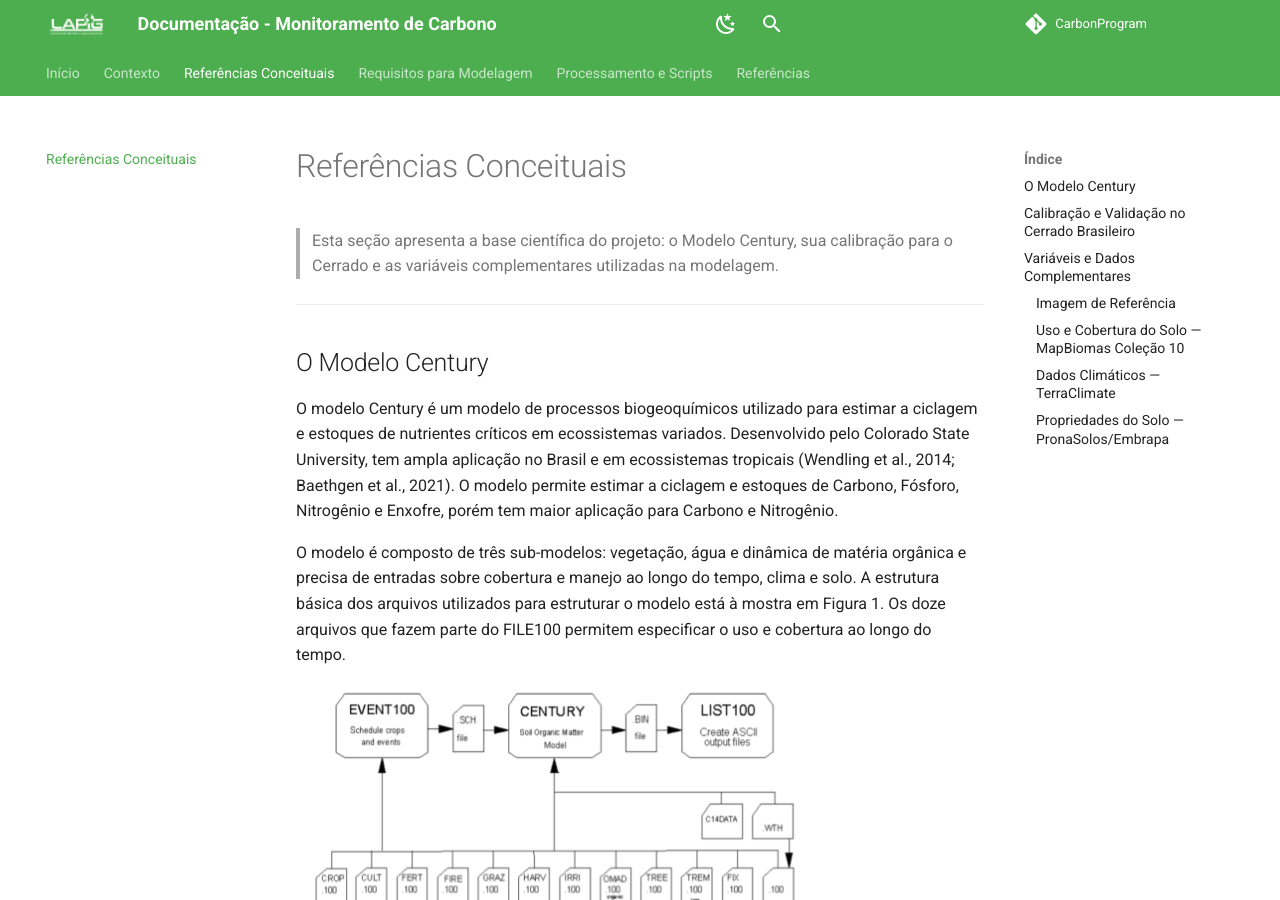
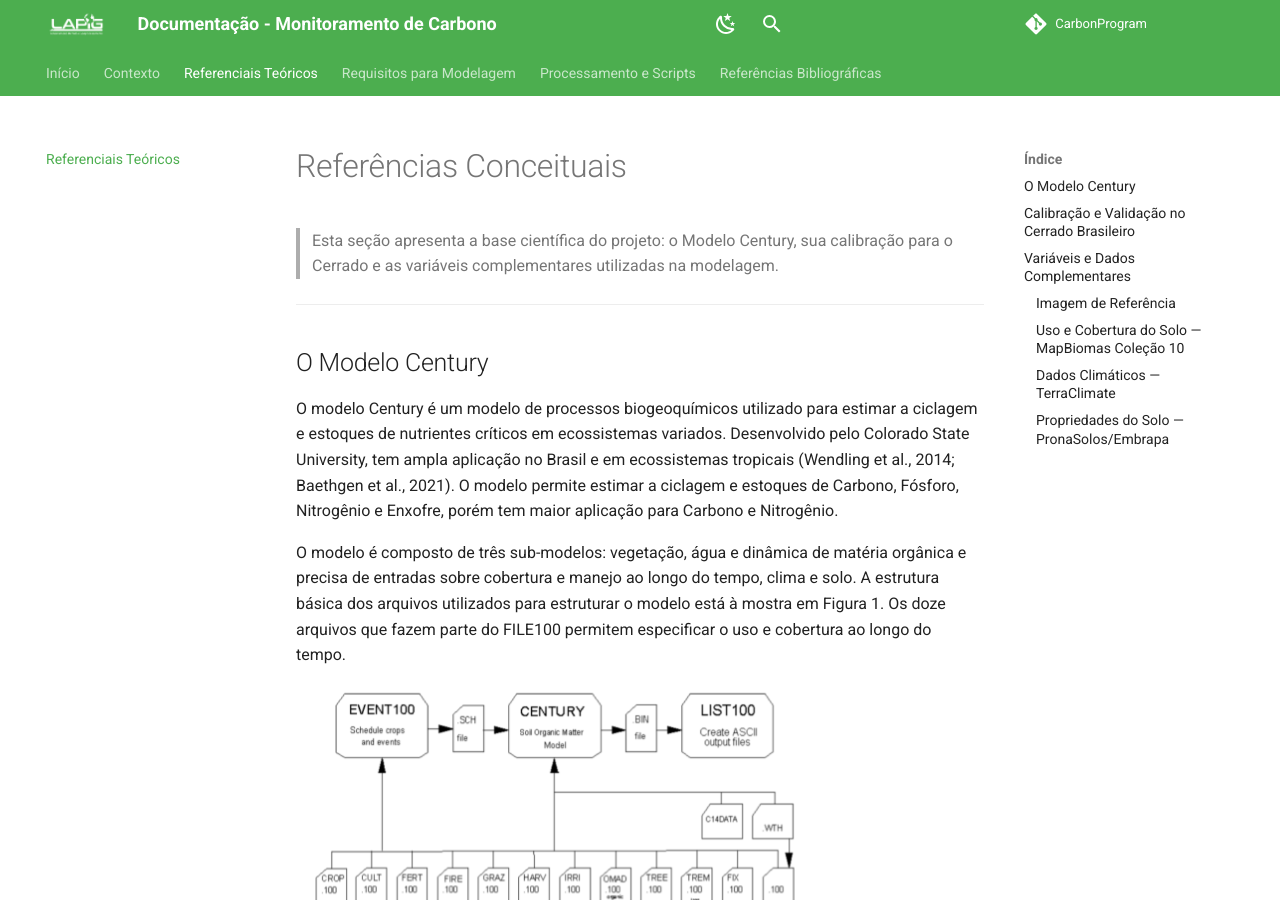
Before and after one commit to FelipeJesusRemoteSensing/CarbonProgram, an MkDocs documentation site: the page built from docs/mds/referencias_conceituais.md, in a window 1280 px wide and 900 px high. Built offline with MkDocs 1.6.1 and Material for MkDocs 9.7.7, drawn with Linux system fonts in a browser that asks for light colours; comment, search, counter and statistics services are not loaded.

Commit message:
Update mkdocs.yml

```diff
--- a/mkdocs.yml
+++ b/mkdocs.yml
@@ -49,7 +49,7 @@ plugins:
 nav:
   - 'Início': 'index.md'
   - 'Contexto': 'mds/contexto.md'
-  - 'Referências Conceituais': 'mds/referencias_conceituais.md'
+  - 'Referenciais Teóricos': 'mds/referencias_conceituais.md'
   - 'Requisitos para Modelagem': 'mds/requisitos_para_modelagem.md'
   - 'Processamento e Scripts': 'mds/scripts.md'
-  - 'Referências': 'mds/referencias.md'
+  - 'Referências Bibliográficas': 'mds/referencias.md'
```
